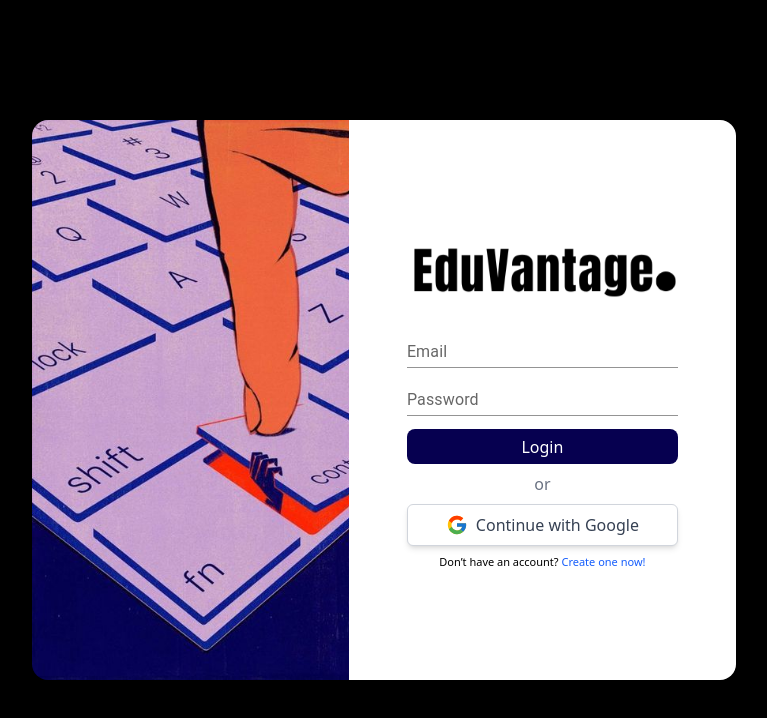
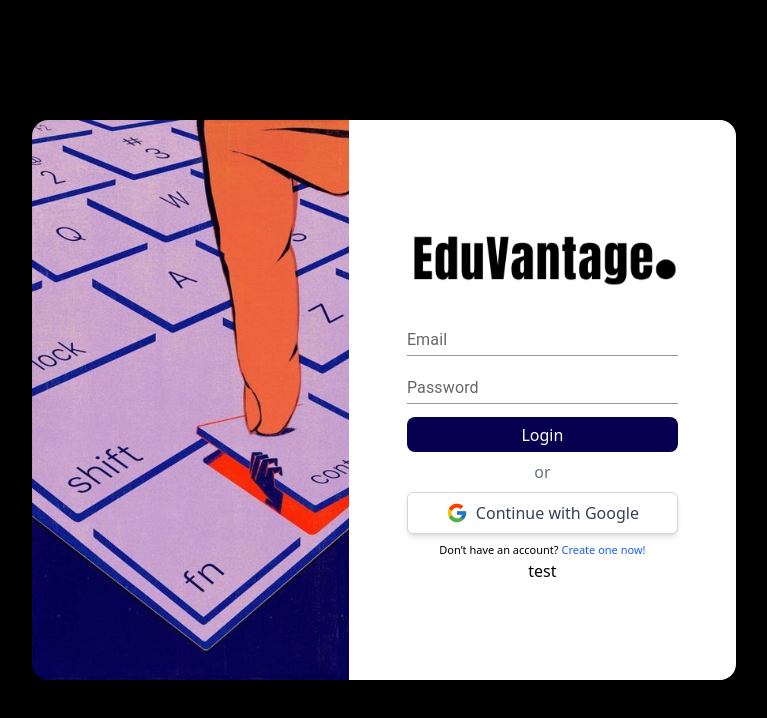
Before and after one commit to MurshidIqbalEP/LMS_Frontend, a React (Vite) app: page /login in a window 1280 px wide. Shown: the top 718 px of the page, without its empty margins (256-1023 px from the left). Built offline with nearby package versions, Linux system fonts and the light colour scheme; no server answers.

Commit message:
env added

```diff
--- a/src/pages/students/Login.tsx
+++ b/src/pages/students/Login.tsx
@@ -133,6 +133,8 @@ const LoginPage: React.FC = () => {
           >
             Don’t have an account? <span className="text-blue-600">Create one now!</span>
           </p>
+
+          <p onClick={()=>axios.get("http://localhost:5000/test")}>test</p>
         </div>
       </div>
     </div>
```
